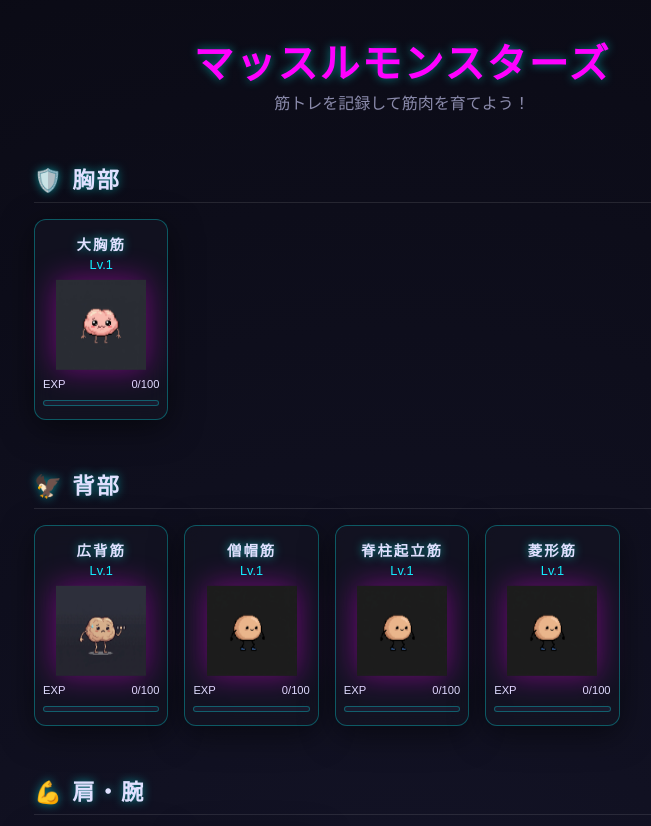
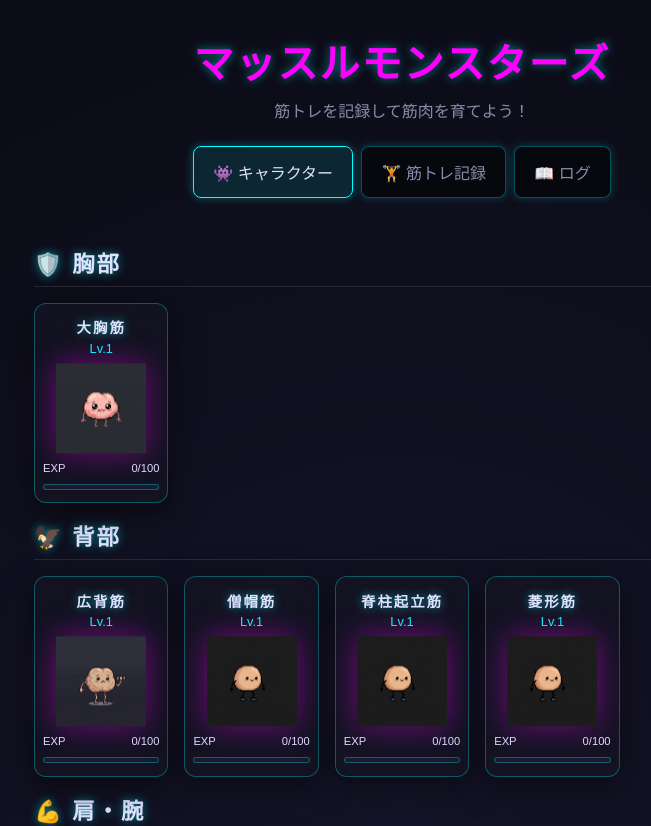
Before and after one commit to Uchu-Kurage/muscle_monsters, a React (Vite) app: page / in a window 1280 px wide. Shown: the top 826 px of the page, without its empty margins (238-889 px from the left). Built offline with nearby package versions, Linux system fonts and the light colour scheme; a web font is replaced by a local one.

Commit message:
Implement tab navigation UI

```diff
--- a/src/App.tsx
+++ b/src/App.tsx
@@ -31,6 +31,8 @@ interface TrainingLog {
   isBodyweight: boolean;
   gainedExp: number;
 }
+
+type TabType = 'characters' | 'record' | 'logs';
 
 const MUSCLE_GROUPS = [
   { id: 'chest', title: '🛡️ 胸部', muscles: ['chest'] as MuscleType[] },
@@ -171,6 +173,8 @@ function formatDate(ms: number): string {
 }
 
 function App() {
+  const [activeTab, setActiveTab] = useState<TabType>('characters');
+
   const [stats, setStats] = useState<AppState>(() => {
     const saved = localStorage.getItem('muscleStats');
     if (saved) {
@@ -199,6 +203,7 @@ function App() {
   const [evolutionAlert, setEvolutionAlert] = useState<{ muscle: MuscleType, phase: number } | null>(null);
   const [bestPumpAlert, setBestPumpAlert] = useState<MuscleType | null>(null);
   const [detrainAlert, setDetrainAlert] = useState<string[]>([]);
+  const [recordSuccess, setRecordSuccess] = useState(false);
 
   useEffect(() => {
     const now = Date.now();
@@ -313,6 +318,9 @@ function App() {
     }
     setReps('');
     setSets('');
+
+    setRecordSuccess(true);
+    setTimeout(() => setRecordSuccess(false), 2000);
   };
 
   const closeEvolutionAlert = () => {
@@ -320,14 +328,36 @@ function App() {
   };
 
   return (
-    <div style={{ display: 'flex', flexDirection: 'column', gap: '2rem', width: '100%', paddingBottom: '2rem' }}>
-      <header style={{ textAlign: 'center', marginBottom: '1rem' }}>
-        <h1 style={{ fontSize: '2.5rem', color: 'var(--text-accent)' }}>マッスルモンスターズ</h1>
+    <div style={{ display: 'flex', flexDirection: 'column', gap: '1rem', width: '100%', paddingBottom: '2rem' }}>
+      <header style={{ textAlign: 'center', marginBottom: '0.5rem' }}>
+        <h1 style={{ fontSize: '2.5rem', color: 'var(--text-accent)', marginBottom: '0.5rem' }}>マッスルモンスターズ</h1>
         <p style={{ color: 'var(--text-secondary)' }}>筋トレを記録して筋肉を育てよう！</p>
       </header>
 
+      {/* タブナビゲーション */}
+      <div className="tab-container">
+        <button
+          className={`tab-button ${activeTab === 'characters' ? 'active' : ''}`}
+          onClick={() => setActiveTab('characters')}
+        >
+          👾 キャラクター
+        </button>
+        <button
+          className={`tab-button ${activeTab === 'record' ? 'active' : ''}`}
+          onClick={() => setActiveTab('record')}
+        >
+          🏋️ 筋トレ記録
+        </button>
+        <button
+          className={`tab-button ${activeTab === 'logs' ? 'active' : ''}`}
+          onClick={() => setActiveTab('logs')}
+        >
+          📖 ログ
+        </button>
+      </div>
+
       {detrainAlert.length > 0 && (
-        <div className="glass-panel" style={{ borderColor: 'red', backgroundColor: 'rgba(255, 0, 0, 0.1)', textAlign: 'center' }}>
+        <div className="glass-panel" style={{ borderColor: 'red', backgroundColor: 'rgba(255, 0, 0, 0.1)', textAlign: 'center', marginBottom: '1rem' }}>
           <h3 style={{ color: '#ff4444' }}>⚠️ 筋肉ダウンのお知らせ</h3>
           <p>14日間以上トレーニングをサボったため、以下の筋肉が落ちて（EXP半減）しまいました…</p>
           <p style={{ fontWeight: 'bold', margin: '0.5rem 0' }}>{detrainAlert.join('、')}</p>
@@ -335,7 +365,9 @@ function App() {
         </div>
       )}
 
-      {/* グループごとの表示 */}
+      {/* --- タブコンテンツ：キャラクター --- */}
+      {activeTab === 'characters' && (
+        <div>
           {MUSCLE_GROUPS.map(group => (
             <div key={group.id} style={{ marginBottom: '1rem' }}>
               <h2 style={{ fontSize: '1.4rem', marginBottom: '1rem', borderBottom: '1px solid rgba(255,255,255,0.1)', paddingBottom: '0.5rem' }}>
@@ -386,9 +418,13 @@ function App() {
               </div>
             </div>
           ))}
+        </div>
+      )}
 
-      <div className="glass-panel" style={{ marginTop: '1rem' }}>
-        <h2 style={{ marginBottom: '1.5rem', textAlign: 'center' }}>🏋️ 筋トレ記録</h2>
+      {/* --- タブコンテンツ：筋トレ記録 --- */}
+      {activeTab === 'record' && (
+        <div className="glass-panel" style={{ marginTop: '0', position: 'relative' }}>
+          <h2 style={{ marginBottom: '1.5rem', textAlign: 'center' }}>🏋️ 筋トレを記録する</h2>
 
           {/* 体重設定セクション */}
           <div style={{ display: 'flex', justifyContent: 'center', alignItems: 'center', gap: '1rem', marginBottom: '1.5rem', padding: '1rem', background: 'rgba(255,255,255,0.05)', borderRadius: '8px' }}>
@@ -441,16 +477,27 @@ function App() {
 
             <button type="submit" style={{ height: '45px', width: '100%', maxWidth: '300px', marginTop: '1rem' }}>記録する</button>
           </form>
-        <p style={{ textAlign: 'center', fontSize: '0.75rem', color: 'var(--text-secondary)', marginTop: '1rem' }}>
+
+          {recordSuccess && (
+            <div style={{ textAlign: 'center', color: '#39ff14', fontWeight: 'bold', marginTop: '1rem', animation: 'scaleIn 0.3s ease-out' }}>
+              記録しました！EXP獲得！
+            </div>
+          )}
+
+          <p style={{ textAlign: 'center', fontSize: '0.75rem', color: 'var(--text-secondary)', marginTop: '1.5rem' }}>
             ※ 8〜12回、3〜5セットで記録すると「PUMP!」ボーナス！
           </p>
         </div>
+      )}
 
-      {/* トレーニング履歴セクション */}
-      {trainingLogs.length > 0 && (
-        <div className="glass-panel" style={{ marginTop: '2rem' }}>
-          <h2 style={{ marginBottom: '1.5rem', textAlign: 'center' }}>📖 最近のトレーニング履歴</h2>
-          <div style={{ maxHeight: '300px', overflowY: 'auto', paddingRight: '10px' }}>
+      {/* --- タブコンテンツ：ログ --- */}
+      {activeTab === 'logs' && (
+        <div className="glass-panel" style={{ marginTop: '0' }}>
+          <h2 style={{ marginBottom: '1.5rem', textAlign: 'center' }}>📖 トレーニング履歴</h2>
+          {trainingLogs.length === 0 ? (
+            <p style={{ textAlign: 'center', color: 'var(--text-secondary)' }}>まだ記録がありません。トレーニングを開始しましょう！</p>
+          ) : (
+            <div style={{ maxHeight: '600px', overflowY: 'auto', paddingRight: '10px' }}>
               {trainingLogs.map(log => (
                 <div key={log.id} style={{
                   background: 'rgba(255,255,255,0.05)',
@@ -487,6 +534,7 @@ function App() {
                 </div>
               ))}
             </div>
+          )}
         </div>
       )}
 
--- a/src/index.css
+++ b/src/index.css
@@ -221,3 +221,36 @@ input:focus, select:focus {
   box-shadow: 0 0 20px rgba(255, 0, 255, 0.8);
   pointer-events: none;
 }
+
+/* Tabs */
+.tab-container {
+  display: flex;
+  justify-content: center;
+  gap: 0.5rem;
+  margin-bottom: 2rem;
+  flex-wrap: wrap;
+}
+
+.tab-button {
+  font-family: var(--font-pixel);
+  background: rgba(0, 0, 0, 0.5);
+  border: 1px solid var(--border-color);
+  color: var(--text-secondary);
+  padding: 0.8rem 1.2rem;
+  border-radius: 8px;
+  cursor: pointer;
+  transition: all 0.2s ease;
+  font-size: 1rem;
+}
+
+.tab-button.active {
+  background: var(--btn-bg);
+  border-color: var(--border-highlight);
+  color: var(--text-primary);
+  box-shadow: 0 0 10px rgba(0, 255, 255, 0.3);
+}
+
+.tab-button:hover:not(.active) {
+  background: rgba(30, 30, 50, 0.8);
+  border-color: rgba(0, 255, 255, 0.5);
+}
```
Lines whose indentation alone changed are shown as unchanged.
